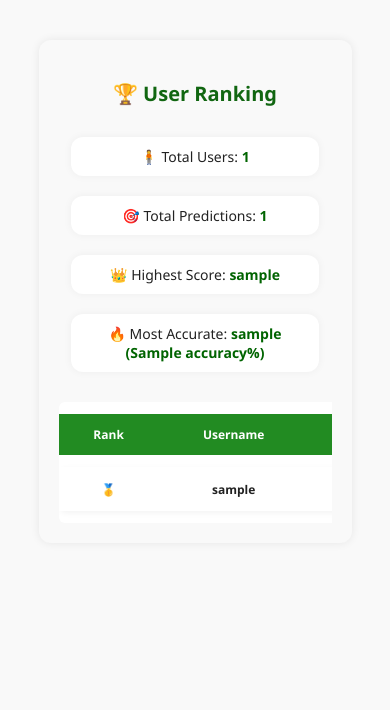
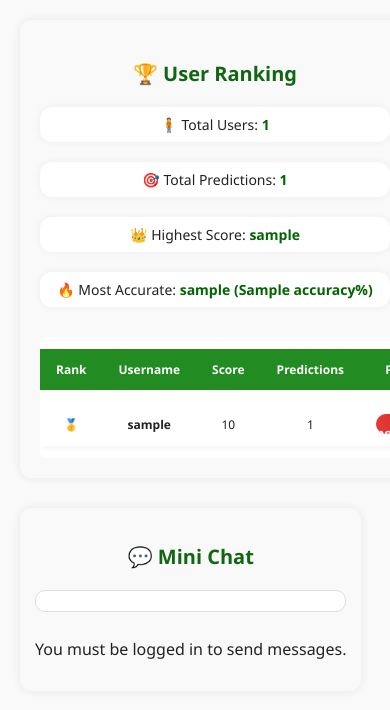
Before and after one commit to ArezooGoshtasbi/football-mania, a Django app: template football/templates/football/user_ranking.html in a window 390 px wide; the page is wider, and only the part inside the window is pictured. Shown: the part 76-786 px from the top of that part. Run offline with Django 5.2, Linux system fonts and the light colour scheme; tables that the repository leaves empty hold one stand-in row (values such as "Sample post"); the template is opened without the code that fills it: values that come from a table or form of the project are taken from there, most other values are stand-ins (such as "Sample title", 1, 10 or a date in 2020).

Commit message:
add mini chat

```diff
--- a/final_project/urls.py
+++ b/final_project/urls.py
@@ -19,5 +19,5 @@ from django.urls import path, include
 
 urlpatterns = [
     path('admin/', admin.site.urls),
-     path("", include("football.urls")),
+    path("", include("football.urls")),
 ]
--- a/football/admin.py
+++ b/football/admin.py
@@ -1,5 +1,5 @@
 from django.contrib import admin
-from .models import Team, Season, Match, Player, Standing, Prediction, UserProfile, ScheduledTask
+from .models import Team, Season, Match, Player, Standing, Prediction, UserProfile, ScheduledTask, Comment
 
 admin.site.register(Team)
 admin.site.register(Season)
@@ -9,6 +9,8 @@ admin.site.register(Standing)
 admin.site.register(Prediction)
 admin.site.register(UserProfile)
 admin.site.register(ScheduledTask)
+admin.site.register(Comment)
+
 
 
 # Register your models here.
--- /dev/null
+++ b/football/static/football/mini_chat.js
@@ -0,0 +1,43 @@
+document.addEventListener("DOMContentLoaded", () => {
+    const chatMessages = document.getElementById("chat-messages");
+    const chatForm = document.getElementById("chat-form");
+    const chatInput = document.getElementById("chat-input");
+
+    function loadMessages() {
+      fetch("/comments/")
+        .then(response => response.json())
+        .then(data => {
+          chatMessages.innerHTML = "";
+          data.forEach(msg => {
+            const div = document.createElement("div");
+            div.className = "chat-message";
+            div.innerHTML = `<strong>${msg.user}</strong>: ${msg.message} <br><small>${msg.timestamp}</small>`;
+            chatMessages.appendChild(div);
+          });
+        });
+    }
+
+    loadMessages();
+
+    if (chatForm) {
+      chatForm.addEventListener("submit", event => {
+        event.preventDefault();
+        const message = chatInput.value.trim();
+        if (message === "") return;
+
+        fetch("/comments/", {
+          method: "POST",
+          headers: {
+            "Content-Type": "application/json"
+          },
+          body: JSON.stringify({ message })
+        })
+        .then(response => {
+          if (response.ok) {
+            chatInput.value = "";
+            loadMessages();
+          }
+        });
+      });
+    }
+  });
--- a/football/static/football/user_ranking.css
+++ b/football/static/football/user_ranking.css
@@ -1,19 +1,49 @@
+.ranking-chat-wrapper {
+  display: flex;
+  gap: 30px;
+  justify-content: space-between;
+  align-items: flex-start;
+  padding: 40px;
+  flex-wrap: wrap;
+}
 
 .user-ranking-section {
-  max-width: 70%;
-  margin: 40px auto;
-  padding: 20px;
+  flex: 2;
+  max-width: 65%;
   background: #f9f9f9;
   border-radius: 12px;
   box-shadow: 0 0 10px rgba(0,0,0,0.08);
+  padding: 20px;
+  min-height: 600px;
+  display: flex;
+  flex-direction: column;
+  justify-content: space-between;
 }
 
-.user-ranking-section h2 {
+.mini-chat-section {
+  flex: 1;
+  max-width: 30%;
+}
+
+.chat-box {
+  background: #f9f9f9;
+  border-radius: 12px;
+  box-shadow: 0 0 10px rgba(0,0,0,0.08);
+  padding: 20px;
+  min-height: 600px;
+  display: flex;
+  flex-direction: column;
+  justify-content: space-between;
+}
+
+.user-ranking-section h2,
+.mini-chat-section h2 {
   text-align: center;
   color: #116611;
   margin-bottom: 30px;
   font-size: 28px;
 }
+
 .status-overview {
   display: flex;
   flex-wrap: wrap;
@@ -32,6 +62,7 @@
   flex: 1 1 200px;
   max-width: 220px;
 }
+
 .stat-item:hover {
   transform: translateY(-2px);
   box-shadow: 0 4px 10px rgba(0,0,0,0.1);
@@ -79,11 +110,6 @@
   background-color: #e8ffe8;
 }
 
-.rank-icon {
-  font-size: 20px;
-  margin-right: 5px;
-}
-
 .progress-bar {
   width: 100%;
   height: 20px;
@@ -116,6 +142,7 @@
 .progress-red {
   background: linear-gradient(90deg, #E53935, #B71C1C);
 }
+
 .progress-zero {
   width: 100%;
   background-color: #ddd;
@@ -126,21 +153,83 @@
   font-weight: bold;
 }
 
-@media (max-width: 768px) {
-  .user-ranking-table-wrapper {
-    overflow-x: auto;
+.chat-messages {
+  max-height: 400px;
+  overflow-y: auto;
+  margin-bottom: 10px;
+  border: 1px solid #ddd;
+  padding: 10px;
+  background: white;
+  border-radius: 10px;
+}
+
+.chat-message {
+  margin-bottom: 8px;
+  padding: 5px;
+  border-bottom: 1px solid #eee;
+  font-size: 14px;
+}
+
+#chat-input {
+  width: 100%;
+  resize: none;
+  padding: 5px;
+  margin-bottom: 5px;
+}
+
+@media (max-width: 1024px) {
+  .ranking-chat-wrapper {
+    flex-direction: column;
+    padding: 20px;
   }
 
-  .user-ranking-table {
-    width: 800px;
+  .user-ranking-section,
+  .mini-chat-section {
+    max-width: 100%;
   }
 
-  .user-ranking-section h2 {
-    font-size: 20px;
+  .chat-box,
+  .user-ranking-section {
+    min-height: auto;
+  }
+
+  .user-ranking-section h2,
+  .mini-chat-section h2 {
+    font-size: 24px;
   }
 
   .stat-item {
     font-size: 14px;
     padding: 10px 14px;
+    max-width: 100%;
+  }
+
+  .user-ranking-table {
+    width: 100%;
+    font-size: 14px;
+  }
+
+  .user-ranking-table-wrapper {
+    overflow-x: auto;
   }
 }
+
+@media (max-width: 480px) {
+  .user-ranking-section h2,
+  .mini-chat-section h2 {
+    font-size: 20px;
+    margin-bottom: 20px;
+  }
+  .chat-message {
+    font-size: 13px;
+    line-height: 1.3;
+  }
+
+  .stat-item {
+    padding: 8px 12px;
+  }
+
+  .chat-box {
+    padding: 15px;
+  }
+}
--- a/football/templates/football/user_ranking.html
+++ b/football/templates/football/user_ranking.html
@@ -2,7 +2,8 @@
 {% load static %}
 
 {% block body %}
-  <section class="user-ranking-section">
+  <div class="ranking-chat-wrapper">
+    <section class="user-ranking-section">
       <h2>🏆 User Ranking</h2>
       <div class="status-overview">
         <div class="stat-item">🧍 Total Users: <strong>{{ total_users }}</strong></div>
@@ -65,5 +66,21 @@
             </tbody>
         </table>
      </div>
-  </section>
+    </section>
+    <section class="mini-chat-section">
+      <div class="chat-box" id="mini-chat">
+        <h2>💬 Mini Chat</h2>
+        <div id="chat-messages" class="chat-messages"></div>
+        {% if user.is_authenticated %}
+          <form id="chat-form">
+            <textarea id="chat-input" rows="2" placeholder="Type your message..."></textarea>
+            <button type="submit">Send</button>
+          </form>
+        {% else %}
+          <p>You must be logged in to send messages.</p>
+        {% endif %}
+       </div>
+    </section>
+  </div>
+  <script src="{% static 'football/mini_chat.js' %}"></script>
 {% endblock %}
--- a/football/urls.py
+++ b/football/urls.py
@@ -17,5 +17,5 @@ urlpatterns = [
     path("predict/<int:match_id>/", views.predict_match, name="predict"),
     path("profile/", views.profile_view, name="profile"),
     path("ranking/", views.user_ranking, name="user_ranking"),
-
+    path("comments/", views.comments_view, name="comments")
 ]
```
Also changed, not shown: football/models.py (+17 -0 lines), football/views.py (+24 -1 lines), football/migrations/0008_comment.py (added).
